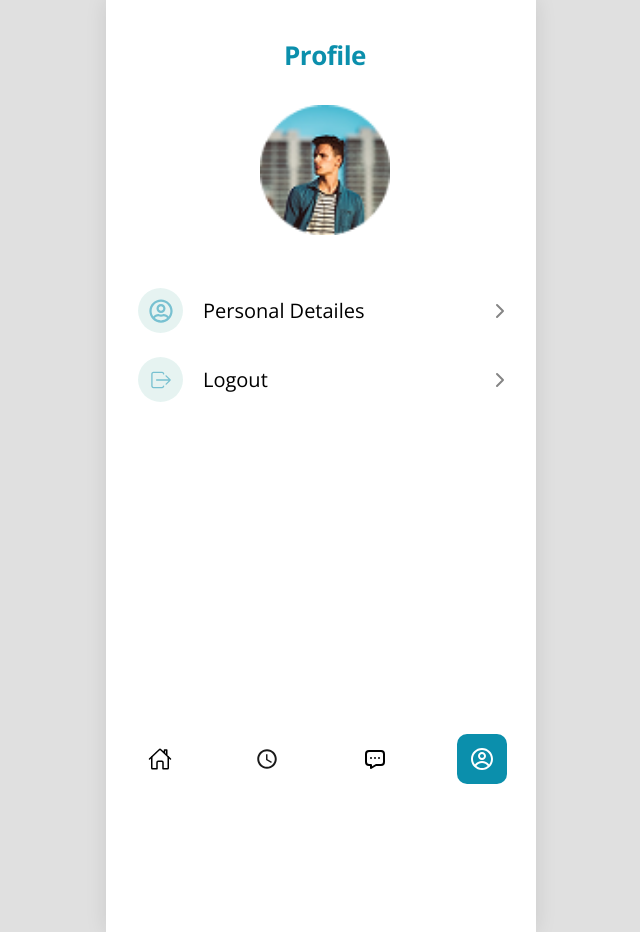
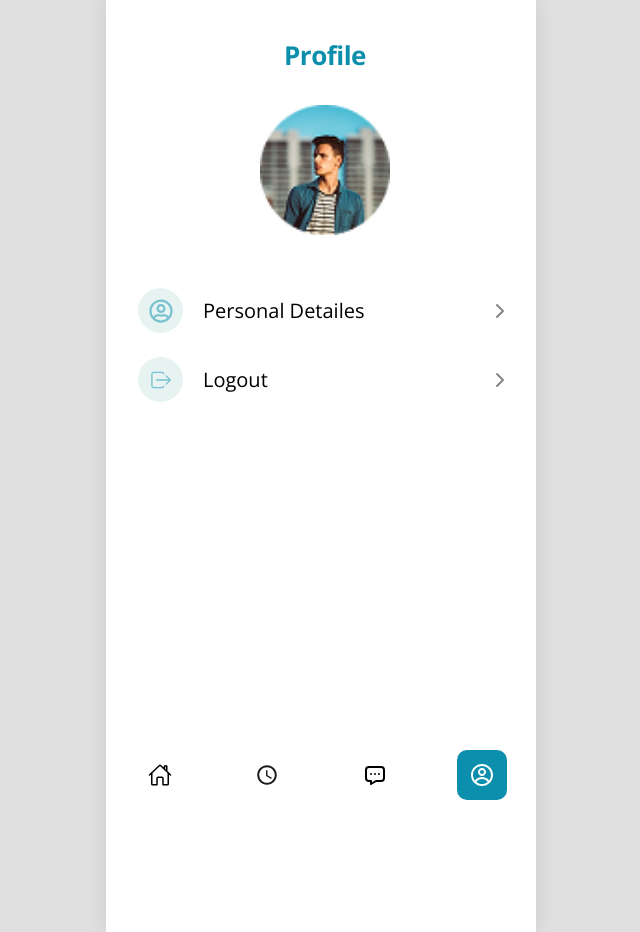
Before and after one commit to userdvk/DoctorAppointment, a React (Vite) app: page /profile in a window 1280 px wide. Shown: the whole page, without its empty margins (319-959 px from the left). Built offline with nearby package versions, Linux system fonts and the light colour scheme; no server answers; the database is empty; sample sign-in values are in the browser's storage; a web font is replaced by a local one.

Commit message:
fix menu

```diff
--- a/src/components/BottomMenu/BottomMenu.module.css
+++ b/src/components/BottomMenu/BottomMenu.module.css
@@ -1,15 +1,17 @@
 .bottomMenu {
-  position: fixed; /* Намертво прибиває меню до низу .appContainer */
+  position: fixed;
   bottom: 0;
-  left: auto;
-  max-width: 430px;
-  width: 430px;
-  height: 83px;
+  left: 50%;
+  transform: translateX(
+    -50%
+  ); /* Сдвигает элемент на половину его ширины назад, центрируя его */
+  width: 100%;
+  max-width: 430px; /* Должно совпадать с максимальной шириной вашего контейнера телефона */
   background-color: #ffffff;
   display: flex;
   justify-content: space-around;
   align-items: center;
-  z-index: 100; /* Щоб меню завжди було поверх тексту */
+  z-index: 100;
 }
 
 .menuItem {
```
